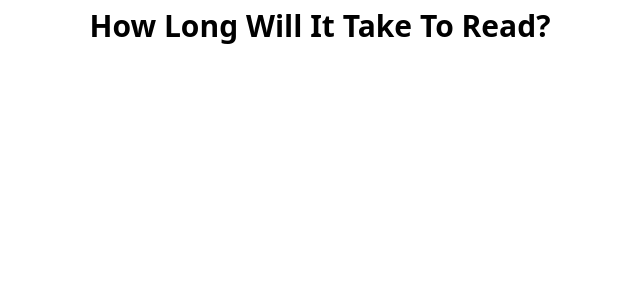
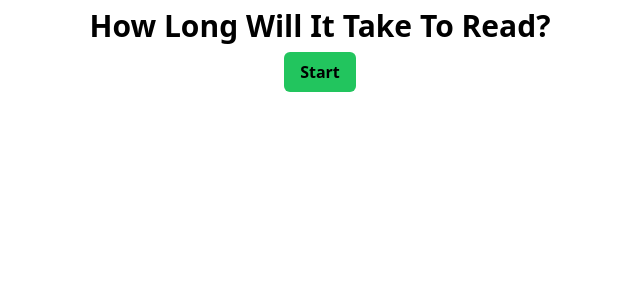
Before and after one commit to yash373/how-long-will-it-take-to-read, a Next.js app: page / in a window 1280 px wide. Shown: the top 300 px of the page, without its empty margins (320-960 px from the left). Built offline with nearby package versions, Linux system fonts and the light colour scheme.

Commit message:
got centered button and renamed files for better routing

```diff
--- a/components/Homepage/Button.tsx
+++ b/components/Homepage/Button.tsx
@@ -14,8 +14,8 @@ export const Button = ({ name, link }: ButtonProps) => {
     }
 
     return (
-        <div className='flex w-full'>
-            <button className='bg-green-500 hover:bg-green-700 rouded-md px-4 py-2 flex rounded-md' >Button</button>
+        <div className='flex justify-center items-center w-full'>
+            <button onClick={handleClick} className='font-semibold bg-green-500 hover:bg-green-700 rouded-md px-4 py-2 flex rounded-md' >{name}</button>
         </div>
     )
 }
--- a/pages/index.tsx
+++ b/pages/index.tsx
@@ -1,10 +1,12 @@
 import React from 'react'
 import Title from '@/components/Homepage/Title'
+import { Button } from '@/components/Homepage/Button'
 
 const Index = () => {
   return (
-    <div>
+    <div className='flex flex-col'>
       <Title title='how long will it take to read?' />
+      <Button name='Start' link='/info' />
     </div>
   )
 }
```
Also changed, not shown: pages/info.tsx (renamed from pages/Info.tsx), pages/results.tsx (renamed from pages/Results.tsx).
